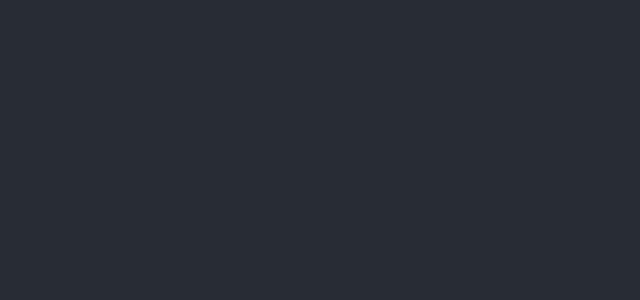
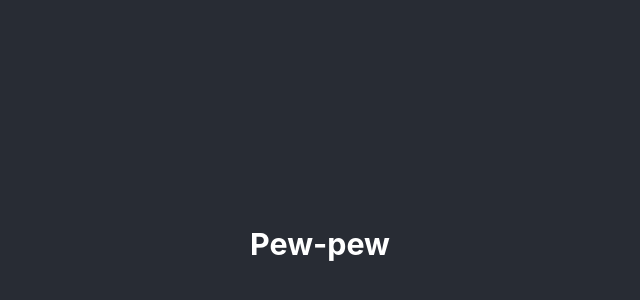
Before and after one commit to shweps13/untitled-face-app, a React (Create React App) app: page / in a window 1280 px wide. Shown: the part 156-456 px from the top of the page, without its empty margins (320-960 px from the left). Built offline with nearby package versions, Linux system fonts and the light colour scheme.

Commit message:
fixed problem with babel-loader

```diff
--- a/package.json
+++ b/package.json
@@ -35,5 +35,10 @@
       "last 1 firefox version",
       "last 1 safari version"
     ]
+  },
+  "devDependencies": {
+    "@babel/core": "^7.12.10",
+    "@babel/preset-env": "^7.12.11",
+    "babel-loader": "^8.2.2"
   }
 }
--- a/src/App.js
+++ b/src/App.js
@@ -1,12 +1,12 @@
 import React from 'react';
 import './App.css';
+
+import Video from './components/Video.js'
 
 function App() {
   return (
     <div className="App">
-      <header className="App-header">
-
-      </header>
+      <Video />
     </div>
   );
 }
--- /dev/null
+++ b/src/components/Video.js
@@ -0,0 +1,12 @@
+import React from 'react';
+
+function Video() {
+
+    return (
+    <div className="App-header">
+        <h3>Pew-pew</h3>
+    </div>
+    )
+}
+
+export default Video
```
Also changed, not shown: 1 other file (tests, documents, lock files or other folders).
